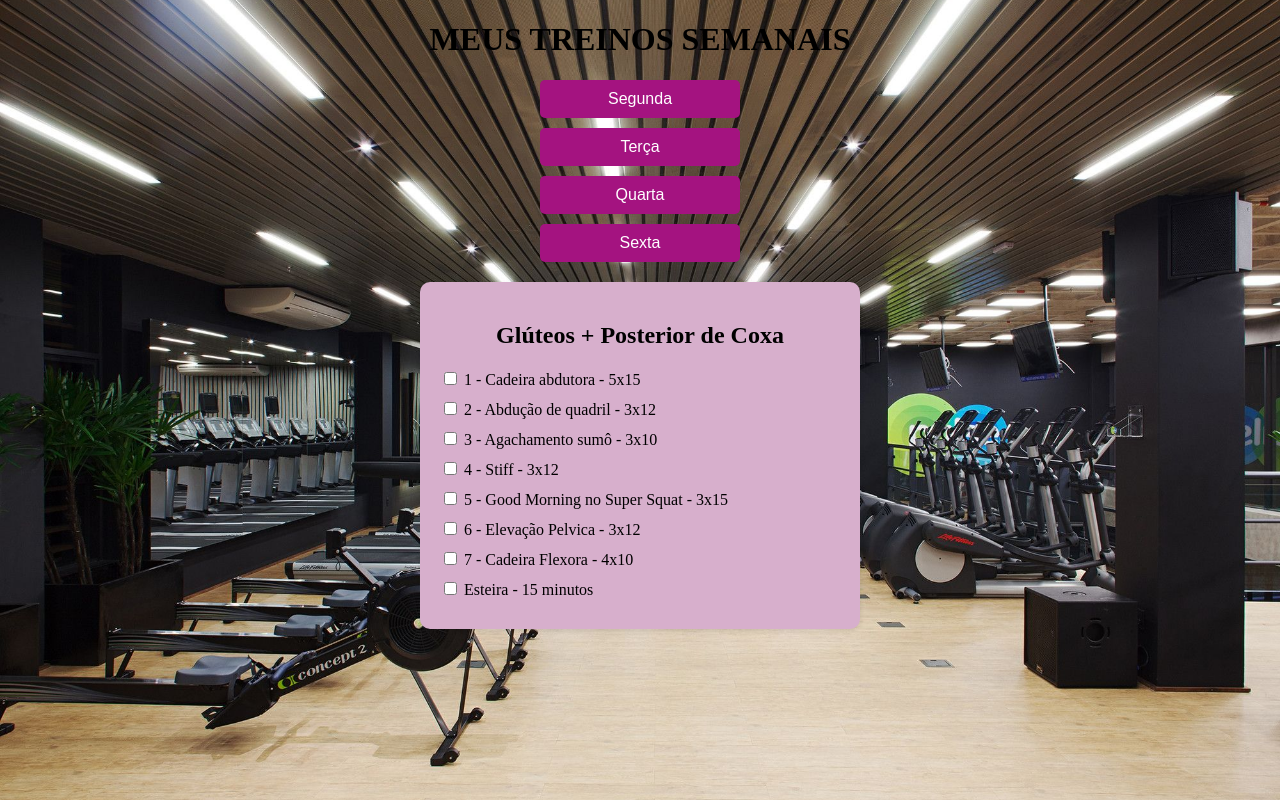
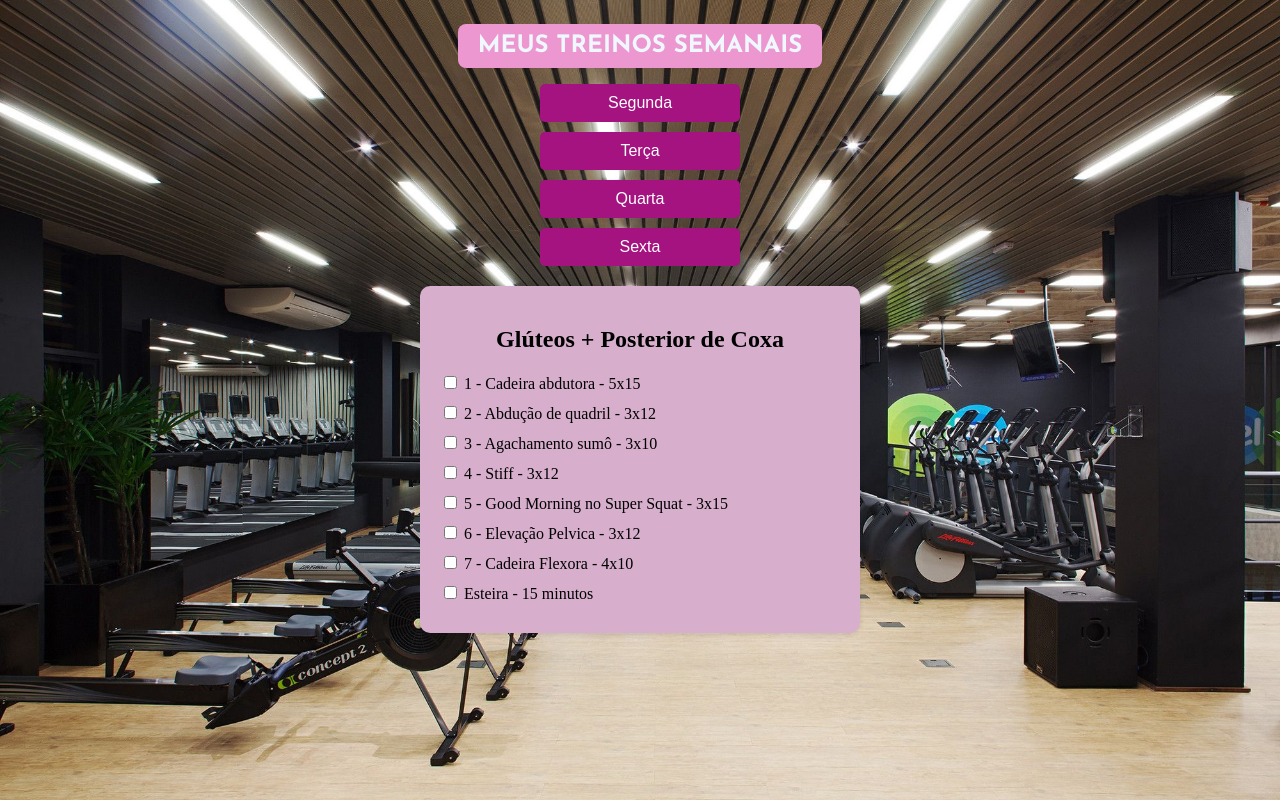
Before and after one commit to Geovani3344/Treinos-Semanais, a plain HTML site: page index.html in a window 1280 px wide. Both pictures are taken after a click on the button "Segunda". Drawn offline with Linux system fonts and the light colour scheme.

Commit message:
modificação no css

```diff
--- a/Visual.css
+++ b/Visual.css
@@ -4,10 +4,19 @@ body{
         background-position: center;
         background-repeat: no-repeat;
         background-attachment: fixed;
+        text-align: center;
       }
 
   h1 {
-    text-align: center;
+    color: aliceblue;
+    font-family: 'Josefin Sans', sans-serif;
+    background-color: rgb(237, 151, 208);
+    padding: 10px 20px;
+    display: inline-block;
+    border-radius: 8px;
+    font-size: 24px;
+
+
   }
 
   .dias {
--- a/corpo.js
+++ b/corpo.js
@@ -1,20 +1,8 @@
 const treinos = {
-    segunda: {
-      nome: "Glúteos + Posterior de Coxa",
-      exercicios: ["1 - Cadeira abdutora - 5x15", "2 - Abdução de quadril - 3x12", "3 - Agachamento sumô - 3x10", "4 - Stiff - 3x12", "5 - Good Morning no Super Squat - 3x15", "6 - Elevação Pelvica - 3x12", "7 - Cadeira Flexora - 4x10", "Esteira - 15 minutos"]
-    },
-    terca: {
-      nome: "Superiores + Abdômen",
-      exercicios: ["1 - Puxada frontal - 3x12", "2 - Remada baixa (Triângulo) - 3x12", "3 - Elevação lateral com halteres - 3x12", "4 - Desenvolvimento - 3x12", "5 - Rosca direta - 3x12", "6 - Rosca martelo - 3x12", "7 - Tríceps corda - 3x12", "8 - Tríceps barra - 3x12", "9 - Abdominal curto - 3x15", "Esteira - 20 minutos"]
-    },
-    quarta: {
-      nome: "Quadríceps",
-      exercicios: ["1 - Cadeira extensora - 4x12", "2 - Agachamento livre - 3x10", "3 - Leg press 45° - 3x12", "4 - Agachamento com halteres - 3x10", "5 - Cadeira adutora - 3x15", "6 - Panturrilha no leg press - 3x15", "7 - Panturrilha máquina - 3x20", "Esteira - 20 minutos"]
-    },
-    sexta: {
-      nome: "Glúteos + Posterior de Coxa",
-      exercicios: ["1 - Cadeira abdutora - 5x15", "2 - Coice na polia - 3x12", "3 - Mesa flexora - 4x12", "4 - Stiff - 3x12", "5 - Cadeira flexora - 3x10", "6 - Elevação Pelvica - 3x12", "7 - Panturrilha na máquina - 4x10,", "Bike - 20 minutos"]
-    },
+  segunda: { nome: "Glúteos + Posterior de Coxa", exercicios: ["1 - Cadeira abdutora - 5x15", "2 - Abdução de quadril - 3x12", "3 - Agachamento sumô - 3x10", "4 - Stiff - 3x12", "5 - Good Morning no Super Squat - 3x15", "6 - Elevação Pelvica - 3x12", "7 - Cadeira Flexora - 4x10", "Esteira - 15 minutos"] },
+  terca: { nome: "Superiores + Abdômen", exercicios: ["1 - Puxada frontal - 3x12", "2 - Remada baixa (Triângulo) - 3x12", "3 - Elevação lateral com halteres - 3x12", "4 - Desenvolvimento - 3x12", "5 - Rosca direta - 3x12", "6 - Rosca martelo - 3x12", "7 - Tríceps corda - 3x12", "8 - Tríceps barra - 3x12", "9 - Abdominal curto - 3x15", "Esteira - 20 minutos"] },
+  quarta: { nome: "Quadríceps", exercicios: ["1 - Cadeira extensora - 4x12", "2 - Agachamento livre - 3x10", "3 - Leg press 45° - 3x12", "4 - Agachamento com halteres - 3x10", "5 - Cadeira adutora - 3x15", "6 - Panturrilha no leg press - 3x15", "7 - Panturrilha máquina - 3x20", "Esteira - 20 minutos"] },
+  sexta: { nome: "Glúteos + Posterior de Coxa", exercicios: ["1 - Cadeira abdutora - 5x15", "2 - Coice na polia - 3x12", "3 - Mesa flexora - 4x12", "4 - Stiff - 3x12", "5 - Cadeira flexora - 3x10", "6 - Elevação Pelvica - 3x12", "7 - Panturrilha na máquina - 4x10", "Bike - 20 minutos"] },
 };
 
 function mostrarTreino(dia) {
@@ -26,13 +14,26 @@ const treinos = {
     return;
   }
 
-    // Carrega dados salvos do localStorage
-    const salvos = JSON.parse(localStorage.getItem(`treino-${dia}`)) || [];
+  const salvos = JSON.parse(localStorage.getItem(`treino-${dia}`)) || {};
+  const agora = new Date();
 
   let html = `<h2>${treino.nome}</h2><div>`;
 
   treino.exercicios.forEach((ex, i) => {
-      const checked = salvos.includes(i) ? "checked" : "";
+    const marcadoEm = salvos[i];
+    let checked = "";
+
+    if (marcadoEm) {
+      const dataMarcada = new Date(marcadoEm);
+      const diffHoras = (agora - dataMarcada) / (1000 * 60 * 60);
+      if (diffHoras < 24) {
+        checked = "checked";
+      } else {
+        delete salvos[i]; // remove se já passou 24h
+        localStorage.setItem(`treino-${dia}`, JSON.stringify(salvos));
+      }
+    }
+
     html += `
       <div class="exercicio">
         <label>
@@ -47,20 +48,14 @@ const treinos = {
   container.innerHTML = html;
 }
 
-  // Função para salvar o estado de cada checkbox
 function salvarMarcado(dia, index, marcado) {
-    const salvos = JSON.parse(localStorage.getItem(`treino-${dia}`)) || [];
+  const salvos = JSON.parse(localStorage.getItem(`treino-${dia}`)) || {};
 
-    if (marcado && !salvos.includes(index)) {
-      salvos.push(index);
-    } else if (!marcado) {
-      const pos = salvos.indexOf(index);
-      if (pos > -1) salvos.splice(pos, 1);
+  if (marcado) {
+    salvos[index] = new Date().toISOString(); // salva com data
+  } else {
+    delete salvos[index];
   }
 
   localStorage.setItem(`treino-${dia}`, JSON.stringify(salvos));
 }
-  {
-    html += `</div>`;
-    container.innerHTML = html;
-  }
```
Lines whose indentation alone changed are shown as unchanged.
